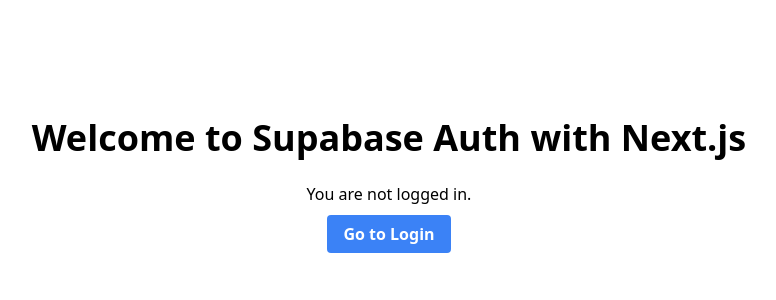
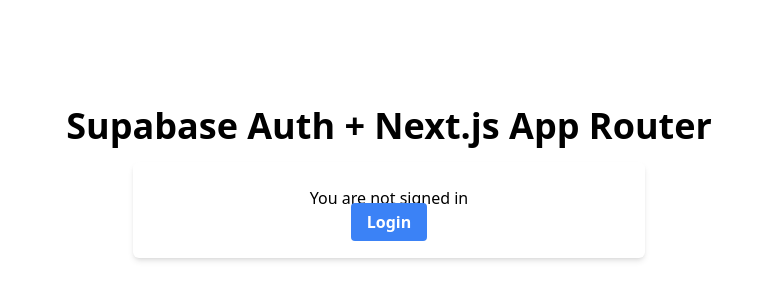
Before and after one commit to robdspain/K-1-SDC, a Next.js app: page / in a window 1280 px wide. Shown: the part 218-518 px from the top of the page, without its empty margins (251-1027 px from the left). Built offline with nearby package versions, Linux system fonts and the light colour scheme; no server answers.

Commit message:
Fix Next.js static export errors for Netlify deployment

```diff
--- a/app/auth/callback/route.ts
+++ b/app/auth/callback/route.ts
@@ -1,42 +1,18 @@
-import { createServerClient } from '@supabase/ssr'
-import { cookies } from 'next/headers'
-import { NextResponse } from 'next/server'
-import type { NextRequest } from 'next/server'
-import type { CookieOptions } from '@supabase/ssr'
+import { createClient } from '@/utils/supabase-server';
+import { NextResponse } from 'next/server';
+import { NextRequest } from 'next/server';
 
-interface CookieSetOptions {
-  name: string;
-  value: string;
-  options?: CookieOptions;
-}
+export const dynamic = 'force-dynamic';
 
 export async function GET(request: NextRequest) {
-  const requestUrl = new URL(request.url)
-  const code = requestUrl.searchParams.get('code')
+  const requestUrl = new URL(request.url);
+  const code = requestUrl.searchParams.get('code');
 
   if (code) {
-    const cookieStore = cookies()
-
-    const supabase = createServerClient(
-      process.env.NEXT_PUBLIC_SUPABASE_URL!,
-      process.env.NEXT_PUBLIC_SUPABASE_ANON_KEY!,
-      {
-        cookies: {
-          getAll() {
-            return cookieStore.getAll()
-          },
-          setAll(cookiesToSet: CookieSetOptions[]) {
-            cookiesToSet.forEach(({ name, value, options }) => {
-              cookieStore.set(name, value, options)
-            })
-          },
-        },
-      }
-    )
-
-    await supabase.auth.exchangeCodeForSession(code)
+    const supabase = await createClient();
+    await supabase.auth.exchangeCodeForSession(code);
   }
 
   // URL to redirect to after sign in process completes
-  return NextResponse.redirect(new URL('/', request.url))
+  return NextResponse.redirect(requestUrl.origin);
 }
--- a/app/login/page.tsx
+++ b/app/login/page.tsx
@@ -1,15 +1,30 @@
 "use client";
 
-import React, { useState } from 'react';
+import React, { useState, useEffect } from 'react';
 import { createClient } from '@/utils/supabase-browser';
+import { useRouter } from 'next/navigation';
+
+export const dynamic = 'force-dynamic';
 
 export default function Login() {
   const [email, setEmail] = useState('');
   const [password, setPassword] = useState('');
   const [loading, setLoading] = useState(false);
   const [message, setMessage] = useState('');
+  const router = useRouter();
 
   const supabase = createClient();
+
+  useEffect(() => {
+    const checkUser = async () => {
+      const { data: { user } } = await supabase.auth.getUser();
+      if (user) {
+        router.push('/');
+      }
+    };
+
+    checkUser();
+  }, [router]);
 
   const handleLogin = async (e: React.FormEvent) => {
     e.preventDefault();
--- a/app/page.tsx
+++ b/app/page.tsx
@@ -1,42 +1,37 @@
+import React from 'react';
 import { createClient } from '@/utils/supabase-server';
 import LogoutButton from '@/components/LogoutButton';
-import React from 'react';
+
+export const dynamic = 'force-dynamic';
 
 export default async function Home() {
   const supabase = await createClient();
-
   const { data: { user } } = await supabase.auth.getUser();
 
   return (
     <div className="flex flex-col items-center justify-center min-h-screen py-2">
-      <main className="flex flex-col items-center justify-center w-full flex-1 px-20 text-center">
-        <h1 className="text-4xl font-bold mb-6">Welcome to Supabase Auth with Next.js</h1>
+      <main className="flex flex-col items-center justify-center flex-1 px-4 sm:px-20 text-center">
+        <h1 className="text-4xl font-bold mb-4">Supabase Auth + Next.js App Router</h1>
 
+        <div className="bg-white dark:bg-black shadow-md p-6 rounded-md w-full max-w-lg">
           {user ? (
-          <div className="bg-white p-6 rounded-lg shadow-md w-full max-w-md">
-            <h2 className="text-2xl font-bold mb-4">You are logged in!</h2>
-            <div className="mb-4">
-              <p className="text-gray-600 mb-1">Email:</p>
-              <p className="font-semibold">{user.email}</p>
-            </div>
-            <div className="mb-4">
-              <p className="text-gray-600 mb-1">User ID:</p>
-              <p className="font-semibold">{user.id}</p>
-            </div>
-
+            <div className="space-y-4">
+              <h2 className="text-2xl font-semibold">Welcome!</h2>
+              <p>You are signed in as: {user.email}</p>
               <LogoutButton />
             </div>
           ) : (
-          <div>
-            <p className="mb-4">You are not logged in.</p>
+            <div className="space-y-4">
+              <p>You are not signed in</p>
               <a
                 href="/login"
-              className="bg-blue-500 hover:bg-blue-700 text-white font-bold py-2 px-4 rounded focus:outline-none focus:shadow-outline"
+                className="bg-blue-500 hover:bg-blue-700 text-white font-bold py-2 px-4 rounded"
               >
-              Go to Login
+                Login
               </a>
             </div>
           )}
+        </div>
       </main>
     </div>
   );
--- a/next.config.js
+++ b/next.config.js
@@ -1,7 +1,8 @@
 /** @type {import('next').NextConfig} */
 const nextConfig = {
     reactStrictMode: true,
-    output: 'export', // For Netlify static hosting
+    // Remove static export to allow for dynamic rendering
+    // output: 'export', // For Netlify static hosting
     images: {
         unoptimized: true, // For Netlify static deployment
     },
```
Also changed, not shown: 1 other file (tests, documents, lock files or other folders). Lines whose indentation alone changed are shown as unchanged.
